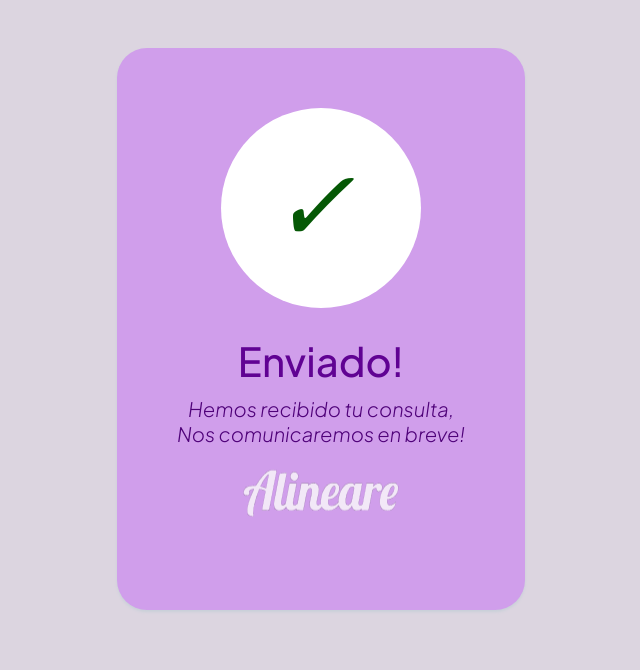
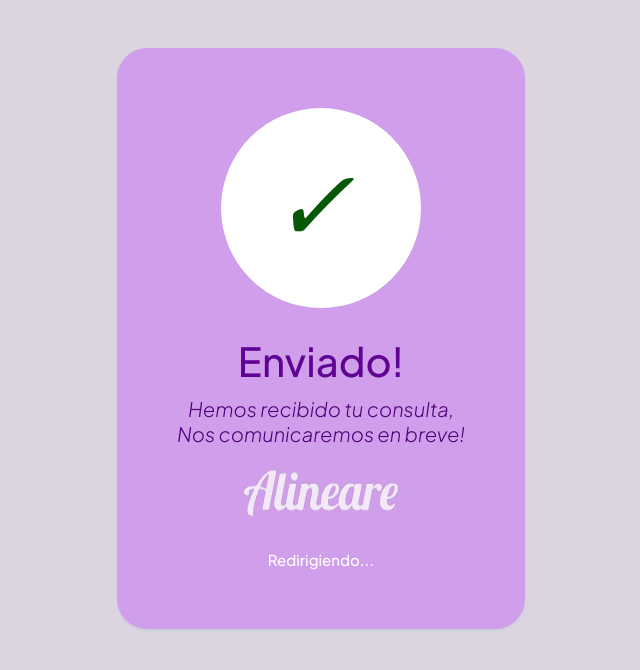
Before and after one commit to emif94/alineare2.0, a website: page pages/success.html in a window 1280 px wide. Shown: the whole page, without its empty margins (319-959 px from the left). Drawn offline with nearby package versions, Linux system fonts and the light colour scheme.

```diff
--- a/pages/success.html
+++ b/pages/success.html
@@ -95,7 +95,7 @@
         }
 
         // Start countdown on page load
-        window.onload = countdow;
+        window.onload = countdown;
         </script>
     </body>
 </html>
```
Also changed, not shown: index.html (+1 -0 lines).
